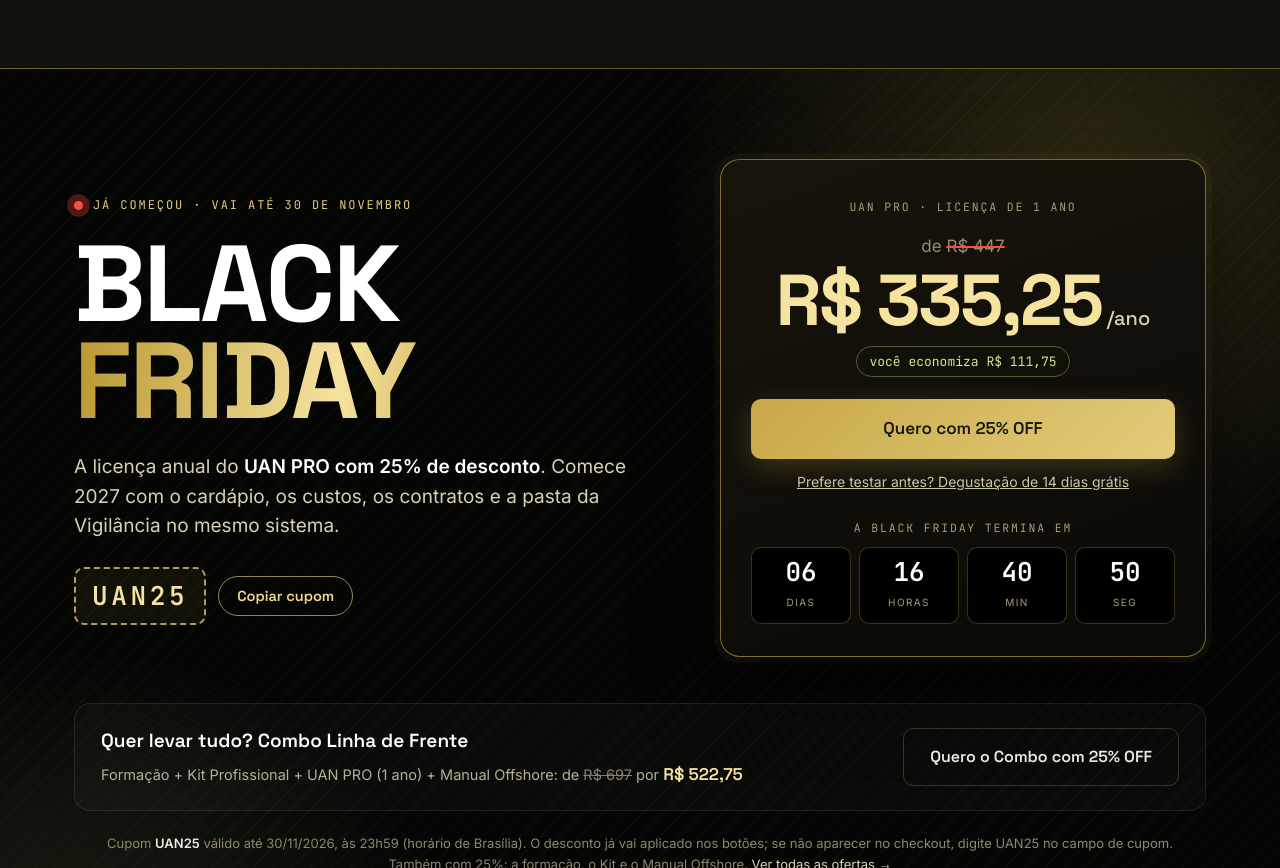
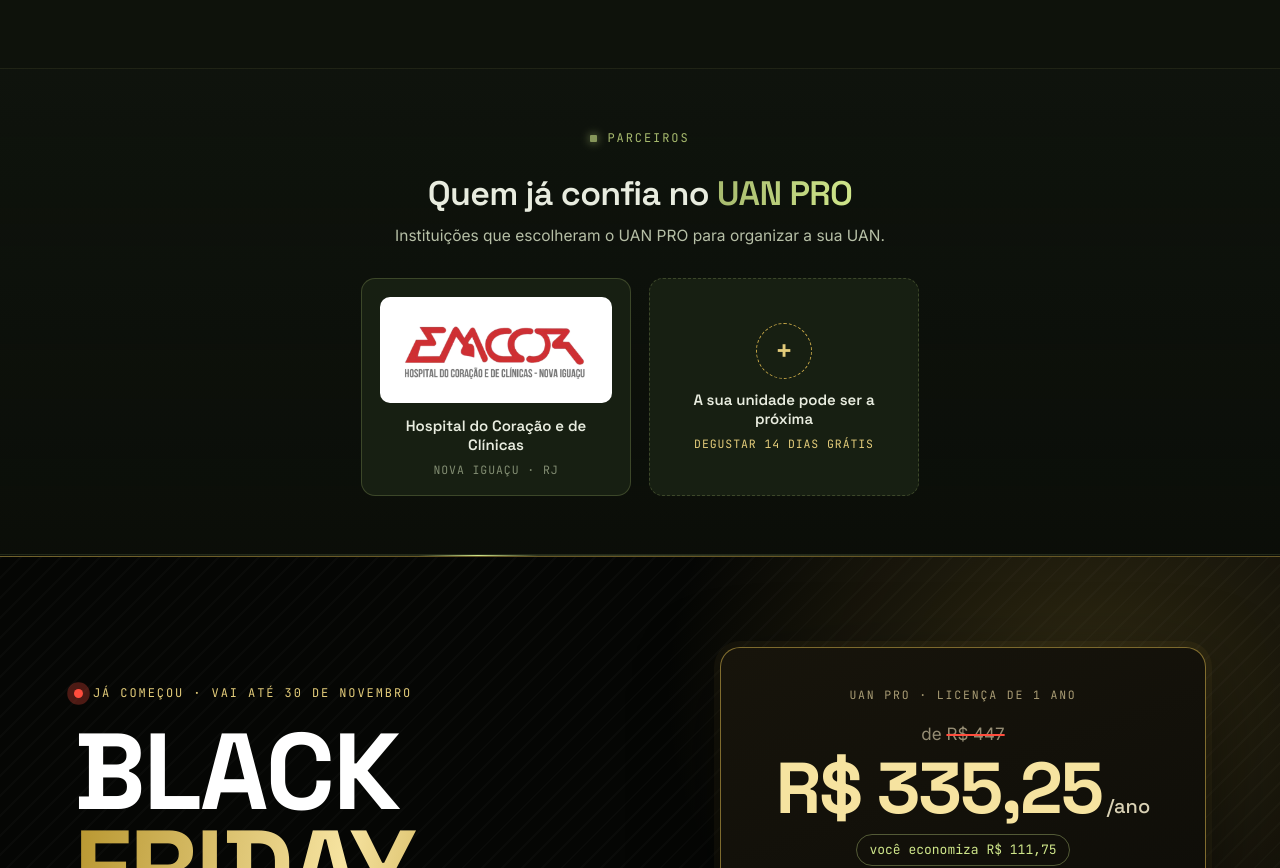
Before and after one commit to uannodiaadia-gif/pagina-de-vendas, a plain HTML site: page uanpro/index.html in a window 1280 px wide. Shown: the part 1065-1933 px from the top of the page. Drawn offline with Linux system fonts and the light colour scheme.

Commit message:
Site UAN PRO: faixa de parceiros (primeiro parceiro: Hospital EMCOR)
Nova faixa "Quem já confia no UAN PRO" logo abaixo do topo, com a logomarca do
Hospital EMCOR (Nova Iguaçu/RJ) e um cartão "A sua unidade pode ser a próxima".
Para acrescentar parceiros, o comentário FAIXA DE PARCEIROS no index.html
explica o passo a passo. Logo em uanpro/img/parceiros/.

Co-Authored-By: Claude Sonnet 5.5 <noreply@anthropic.com>

```diff
--- a/uanpro/index.html
+++ b/uanpro/index.html
@@ -405,6 +405,29 @@ footer{border-top:1px solid var(--linha);padding:44px 0 36px;background:var(--bg
   .trilho{overflow-x:auto}
 }
 
+/* =================== FAIXA DE PARCEIROS =================== */
+.parceiros{padding:54px 0 58px;border-top:1px solid var(--linha);border-bottom:1px solid var(--linha);
+  background:linear-gradient(180deg,rgba(18,24,16,.55),rgba(14,18,11,.2))}
+.parc-cab{text-align:center;max-width:640px;margin:0 auto 30px}
+.parc-cab .olho{justify-content:center}
+.parc-cab h2{font-size:clamp(24px,3.2vw,34px);margin-top:10px}
+.parc-cab p{margin-top:10px;font-size:15.5px}
+.parc-lista{list-style:none;display:flex;flex-wrap:wrap;justify-content:center;gap:18px}
+.parceiro{flex:0 1 270px}
+.parceiro a{display:flex;flex-direction:column;align-items:center;gap:6px;text-align:center;height:100%;
+  padding:18px 18px 16px;border:1px solid var(--linha2);border-radius:var(--raio);background:var(--sup);text-decoration:none;
+  transition:transform .25s,border-color .25s,background .25s}
+.parceiro a:hover{transform:translateY(-3px);border-color:var(--ouro);background:var(--sup2)}
+.parc-logo{display:flex;align-items:center;justify-content:center;width:100%;min-height:104px;padding:14px 16px;
+  border-radius:10px;background:#fff;margin-bottom:8px}
+.parc-logo img{width:auto;max-width:100%;max-height:78px}
+.parc-nome{font-family:var(--tit);font-weight:600;font-size:15px;color:var(--txt);line-height:1.25}
+.parc-cidade{font-family:var(--mono);font-size:11.5px;letter-spacing:.08em;text-transform:uppercase;color:var(--txt3)}
+.parceiro-novo a{border-style:dashed;justify-content:center}
+.parc-mais{display:flex;align-items:center;justify-content:center;width:56px;height:56px;margin-bottom:6px;border-radius:50%;
+  border:1px dashed var(--ouro);color:var(--ouro2);font-size:30px;line-height:1;font-family:var(--tit)}
+.parceiro-novo .parc-cidade{color:var(--ouro2)}
+@media(max-width:600px){.parceiro{flex-basis:100%;max-width:340px}}
 </style>
 <!-- Google tag (gtag.js) — Analytics GA4 G-G0CWJBCTMM + Google Ads AW-18226261330 -->
 <script async src="https://www.googletagmanager.com/gtag/js?id=G-G0CWJBCTMM"></script>
@@ -607,6 +630,40 @@ html.bf-on .preco-normal{display:none}
     </div>
   </div>
 </div>
+
+<!-- ================= FAIXA DE PARCEIROS =================
+     COMO ACRESCENTAR UM PARCEIRO NOVO:
+       1. Salve a logomarca em img/parceiros/ (PNG ou WEBP, fundo transparente, uns 300 px de largura).
+       2. Copie o bloco <li class="parceiro rv">...</li> do EMCOR e cole logo abaixo dele (antes do bloco "A sua unidade pode ser a próxima").
+          Troque o link, o arquivo da logo, o texto "alt", o nome e a cidade.
+       3. Só publique depois de conferir que o contrato do parceiro autoriza o uso do nome e da logomarca.
+     O bloco "A sua unidade pode ser a próxima" fica sempre por último. -->
+<section class="parceiros" id="parceiros" aria-label="Instituições parceiras do UAN PRO">
+  <div class="env">
+    <div class="parc-cab rv">
+      <div class="olho">Parceiros</div>
+      <h2>Quem já confia no <em>UAN PRO</em></h2>
+      <p>Instituições que escolheram o UAN PRO para organizar a sua UAN.</p>
+    </div>
+    <ul class="parc-lista">
+      <li class="parceiro rv">
+        <a href="https://hospitalemcor.com.br" target="_blank" rel="noopener" title="Hospital EMCOR — Nova Iguaçu, RJ">
+          <span class="parc-logo"><img src="img/parceiros/emcor.png" alt="EMCOR — Hospital do Coração e de Clínicas, Nova Iguaçu" width="316" height="126" loading="lazy" decoding="async"></span>
+          <span class="parc-nome">Hospital do Coração e de Clínicas</span>
+          <span class="parc-cidade">Nova Iguaçu · RJ</span>
+        </a>
+      </li>
+      <li class="parceiro parceiro-novo rv">
+        <a href="#degustacao">
+          <span class="parc-mais" aria-hidden="true">+</span>
+          <span class="parc-nome">A sua unidade pode ser a próxima</span>
+          <span class="parc-cidade">Degustar 14 dias grátis</span>
+        </a>
+      </li>
+    </ul>
+  </div>
+</section>
+<div class="divisor"></div>
 
 <!-- ================= BLACK FRIDAY 2026 (some sozinho depois de 30/11) ================= -->
 <section class="bf bf-sec" id="black-friday" aria-label="Black Friday UAN PRO">
```
Also changed, not shown: uanpro/img/parceiros/emcor.png (added).
